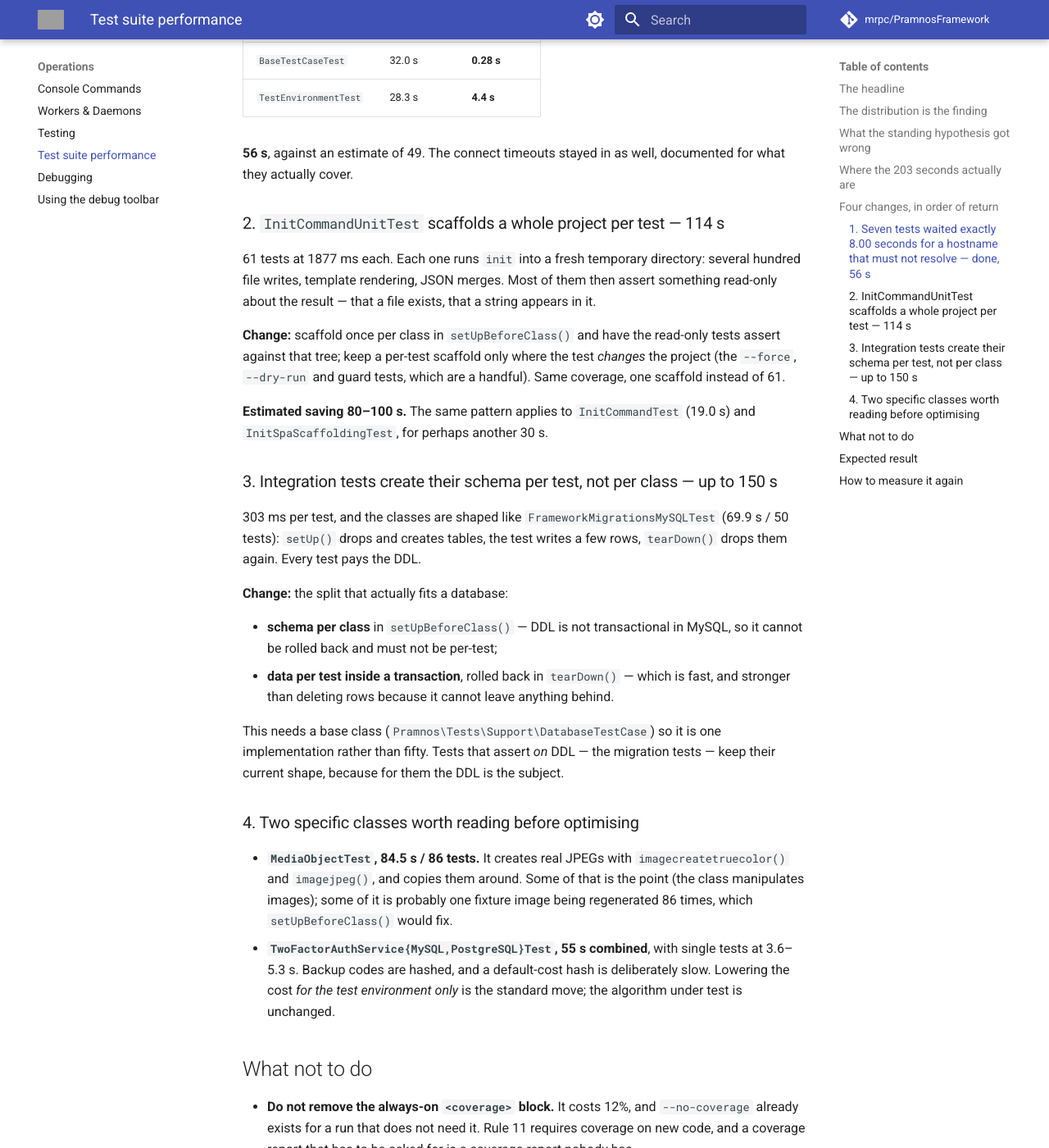
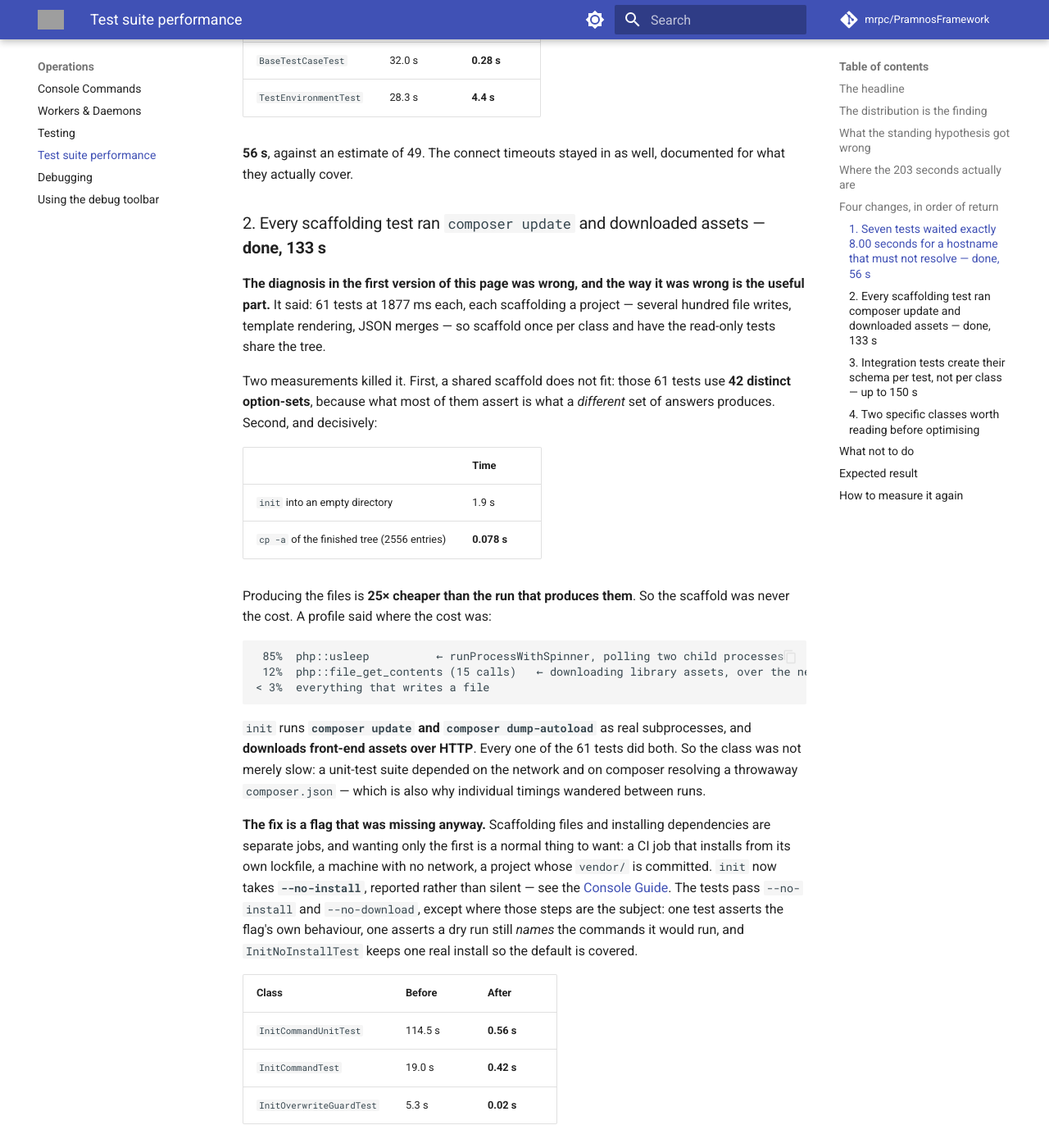
Before and after one commit to mrpc/PramnosFramework, an MkDocs documentation site: the page built from docs/Pramnos_Test_Suite_Performance.md, in a window 1280 px wide and 1400 px high, scrolled down 3362 px. Shown: the whole window at 82% size. Built offline with MkDocs 1.6.1 and Material for MkDocs 9.7.7, drawn with Linux system fonts in a browser that asks for light colours; comment, search, counter and statistics services are not loaded; some of the changed text lies outside the part shown; grey boxes are pictures that could not be loaded.

Commit message:
feat(console): init --no-install, and a suite that stops running composer
InitCommandUnitTest was the most expensive class in the suite: 114.5s for 61
tests. The performance study said each test scaffolds a project - several hundred
file writes - and proposed one scaffold per class. That diagnosis was wrong.

The proposal died first: those 61 tests use 42 distinct option-sets, because what
most of them assert is what a different set of answers produces. Then the
measurement - cp -a of the finished tree (2556 entries) takes 0.078s against 1.9s
for the init that produces it, so producing the files is 25x cheaper than the run
that produces them. A profile said where the time was: 85% usleep, polling two
child processes, and 12% file_get_contents over the network. init ends by running
composer update and dump-autoload for real and downloading front-end assets, and
every one of the 61 tests did both. Exactly one passed --no-download. So the class
was not merely slow: a unit-test suite depended on the network and on composer
resolving a throwaway composer.json, which is also why its timings wandered.

--no-install is a flag that was missing anyway. Scaffolding files and installing
dependencies are separate jobs, and wanting only the first is normal: CI that
installs from its own lockfile, no network, a committed vendor/. Reported twice -
where the step would have happened and again in the closing next-steps list -
because the alternative is a fatal about a missing autoloader with nothing to
connect it to. Under Docker it also skips the framework migrations that follow,
since those run the new application's own CLI.

InitCommandUnitTest 114.5s -> 0.56s, InitCommandTest 19.0s -> 0.42s,
InitOverwriteGuardTest 5.3s -> 0.02s: 136s net after the new InitNoInstallTest,
which installs once on purpose so the default path stays covered. Two tests keep
the real steps because the steps are their subject. InitSpaScaffoldingTest did not
move at all, which is the check on the diagnosis - it already passed --no-download
and never reached the composer branch.

Full suite 16:42 -> 14:46.

The study's item 2 now records the correct diagnosis and what killed the original
one. Both mistakes on that page have the same shape: reasoning from what the code
looks like it spends time on. The profiler disagreed in under two minutes, twice.

````diff
--- a/docs/Pramnos_Test_Suite_Performance.md
+++ b/docs/Pramnos_Test_Suite_Performance.md
@@ -129,19 +129,65 @@ What worked, and made the tests better rather than only faster:
 **56 s**, against an estimate of 49. The connect timeouts stayed in as well, documented
 for what they actually cover.
 
-### 2. `InitCommandUnitTest` scaffolds a whole project per test — 114 s
+### 2. Every scaffolding test ran `composer update` and downloaded assets — **done, 133 s**
 
-61 tests at 1877 ms each. Each one runs `init` into a fresh temporary directory: several
-hundred file writes, template rendering, JSON merges. Most of them then assert something
-read-only about the result — that a file exists, that a string appears in it.
+**The diagnosis in the first version of this page was wrong, and the way it was wrong is
+the useful part.** It said: 61 tests at 1877 ms each, each scaffolding a project — several
+hundred file writes, template rendering, JSON merges — so scaffold once per class and have
+the read-only tests share the tree.
 
-**Change:** scaffold once per class in `setUpBeforeClass()` and have the read-only tests
-assert against that tree; keep a per-test scaffold only where the test *changes* the
-project (the `--force`, `--dry-run` and guard tests, which are a handful). Same coverage,
-one scaffold instead of 61.
+Two measurements killed it. First, a shared scaffold does not fit: those 61 tests use **42
+distinct option-sets**, because what most of them assert is what a *different* set of
+answers produces. Second, and decisively:
 
-**Estimated saving 80–100 s.** The same pattern applies to `InitCommandTest` (19.0 s) and
-`InitSpaScaffoldingTest`, for perhaps another 30 s.
+| | Time |
+| --- | --- |
+| `init` into an empty directory | 1.9 s |
+| `cp -a` of the finished tree (2556 entries) | **0.078 s** |
+
+Producing the files is **25× cheaper than the run that produces them**. So the scaffold was
+never the cost. A profile said where the cost was:
+
+```
+ 85%  php::usleep          ← runProcessWithSpinner, polling two child processes
+ 12%  php::file_get_contents (15 calls)   ← downloading library assets, over the network
+< 3%  everything that writes a file
+```
+
+`init` runs **`composer update` and `composer dump-autoload`** as real subprocesses, and
+**downloads front-end assets over HTTP**. Every one of the 61 tests did both. So the class
+was not merely slow: a unit-test suite depended on the network and on composer resolving a
+throwaway `composer.json` — which is also why individual timings wandered between runs.
+
+**The fix is a flag that was missing anyway.** Scaffolding files and installing
+dependencies are separate jobs, and wanting only the first is a normal thing to want: a CI
+job that installs from its own lockfile, a machine with no network, a project whose
+`vendor/` is committed. `init` now takes **`--no-install`**, reported rather than silent —
+see the [Console Guide](Pramnos_Console_Guide.md). The tests pass `--no-install` and
+`--no-download`, except where those steps are the subject: one test asserts the flag's own
+behaviour, one asserts a dry run still *names* the commands it would run, and
+`InitNoInstallTest` keeps one real install so the default is covered.
+
+| Class | Before | After |
+| --- | --- | --- |
+| `InitCommandUnitTest` | 114.5 s | **0.56 s** |
+| `InitCommandTest` | 19.0 s | **0.42 s** |
+| `InitOverwriteGuardTest` | 5.3 s | **0.02 s** |
+
+**136 s net**, after subtracting the 2.1 s of `InitNoInstallTest`, which is new — against an
+estimate of 80–130 s for a change that would not have worked.
+
+`InitSpaScaffoldingTest` (3.8 s / 51 tests) did not move, and that is the check on the
+diagnosis: it already passed `--no-download` and never reached the composer branch, so there
+was nothing there to save. What remains in the Init family is honest work:
+`InitSpinnerTest` (3.1 s) tests the spinner's escalation by running a genuinely slow
+command, and `InitNoInstallTest` installs once, on purpose, so the default path stays
+covered.
+
+**The lesson, since this is twice on one page.** Item 1's first fix was wrong for the same
+reason as this diagnosis: both were reasoned from what the code *looks* like it spends time
+on. A profile takes two minutes and would have said `usleep` and `file_get_contents` before
+any of it was written.
 
 ### 3. Integration tests create their schema per test, not per class — up to 150 s
 
@@ -190,7 +236,7 @@ their current shape, because for them the DDL is the subject.
 | Change | Saving |
 | --- | --- |
 | 1. ~~Connect timeouts~~ — **done**, by asserting on the DSN and using an IP literal | **56 s** |
-| 2. Scaffold once per class | 80–130 s |
+| 2. ~~Scaffold once per class~~ — **done**, and by a different change: `--no-install` | **136 s** |
 | 3. Schema per class + transaction per test | up to 150 s |
 | 4. Fixture and hash cost in two classes | 40–80 s |
 
````
Also changed, not shown: docs/Pramnos_Console_Guide.md (+42 -0 lines), docs/Pramnos_Testing_Guide.md (+1 -0 lines), docs/version-history/posts/2026-08-14-the-suite-was-running-composer-sixty-one-times.md (added, +112 -0 lines), 7 other files.
